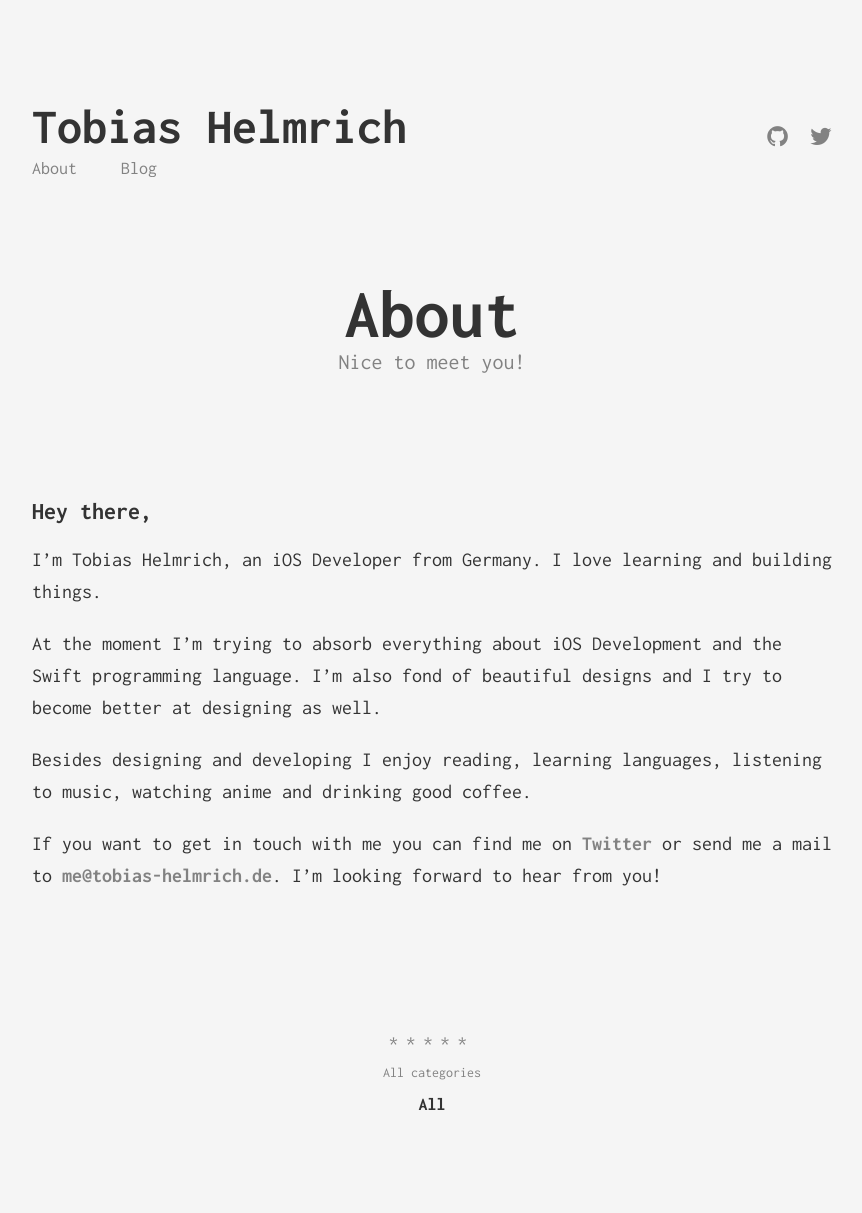
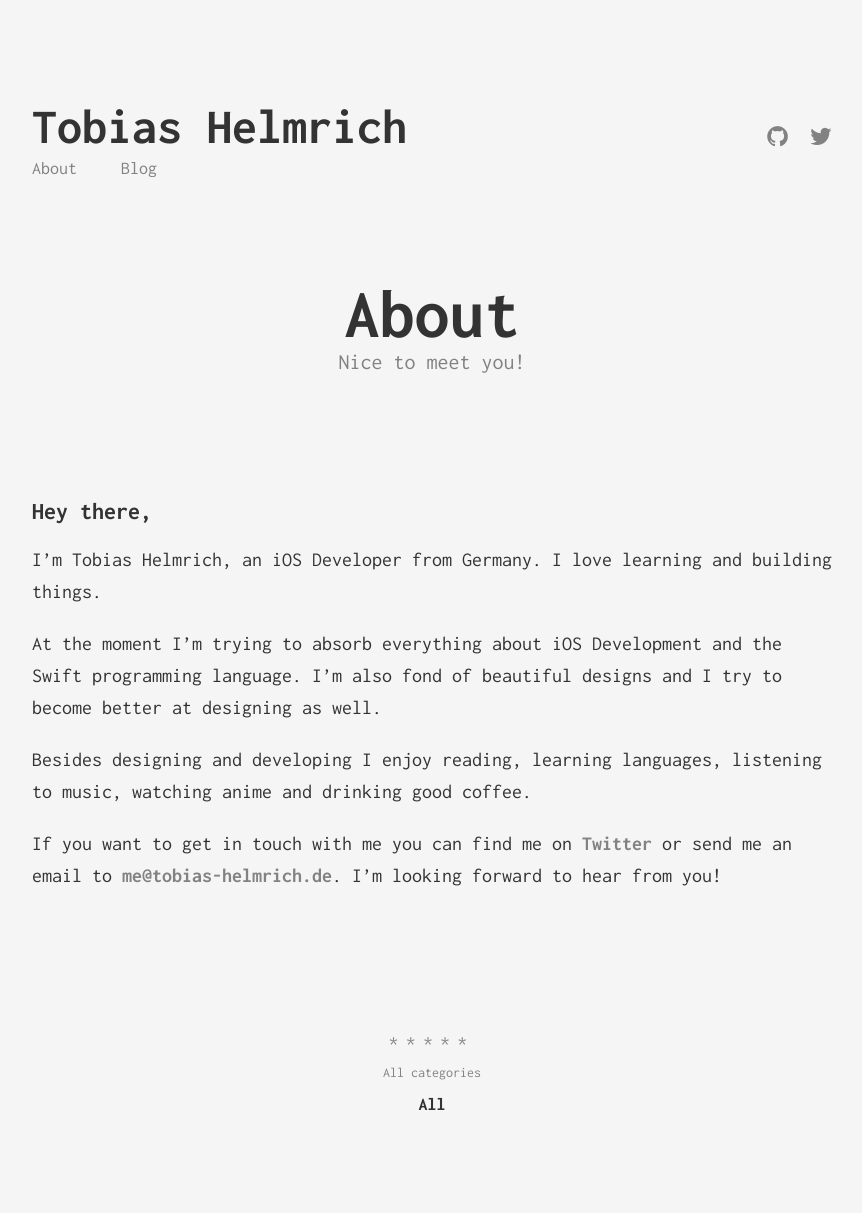
Before and after one commit to helmrich/helmrich.github.io, a Jekyll site: the page built from about.md, in a window 1280 px wide. Shown: the whole page, without its empty margins (208-1070 px from the left). Built offline with Jekyll 4.4.1, drawn with Linux system fonts in a browser that asks for light colours.

Commit message:
Update about.md

```diff
--- a/about.md
+++ b/about.md
@@ -13,4 +13,4 @@ At the moment I'm trying to absorb everything about iOS Development and the Swif
 
 Besides designing and developing I enjoy reading, learning languages, listening to music, watching anime and drinking good coffee.
 
-If you want to get in touch with me you can find me on [Twitter](https://twitter.com/tobias_helmrich) or send me a mail to <me@tobias-helmrich.de>. I'm looking forward to hear from you!
+If you want to get in touch with me you can find me on [Twitter](https://twitter.com/tobias_helmrich) or send me an email to <me@tobias-helmrich.de>. I'm looking forward to hear from you!
```
